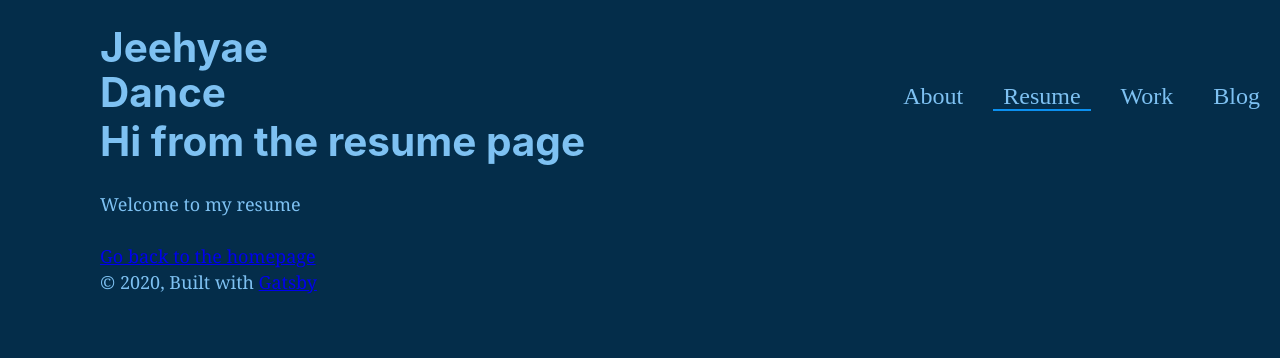
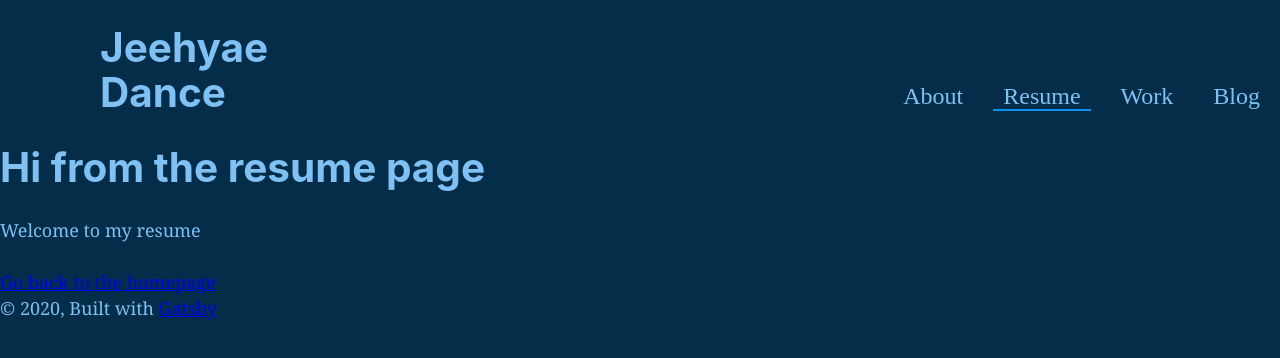
Before and after one commit to JeehyaeDance/personal_page, a Gatsby site: page /resume in a window 1280 px wide. Built offline with nearby package versions, Linux system fonts and the light colour scheme; Gatsby itself is replaced by a stand-in of ours.

Commit message:
renamed image file to profileimg

```diff
--- a/src/components/layout.js
+++ b/src/components/layout.js
@@ -29,7 +29,7 @@ const Layout = ({ children }) => {
       <div
         style={{
           margin: `0 auto`,
-          padding: `0 0px 1.45rem 100px`,
+          padding: `1.45rem 0`,
           color: `#7EC1F2`,
         }}
       >
--- a/src/components/image.js
+++ b/src/components/profileImg.js
@@ -13,7 +13,7 @@ import Img from "gatsby-image"
  * - `useStaticQuery`: https://www.gatsbyjs.org/docs/use-static-query/
  */
 
-const Image = () => {
+const ProfileImg = () => {
   const data = useStaticQuery(graphql`
     query {
       placeholderImage: file(relativePath: { eq: "Jeehyae.jpeg" }) {
@@ -29,4 +29,4 @@ const Image = () => {
   return <Img fluid={data.placeholderImage.childImageSharp.fluid} />
 }
 
-export default Image
+export default ProfileImg
```
